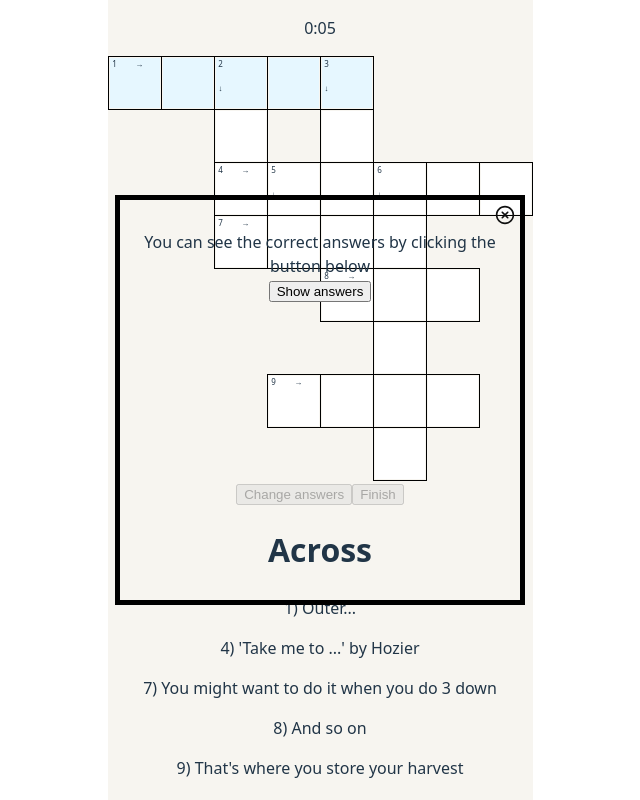
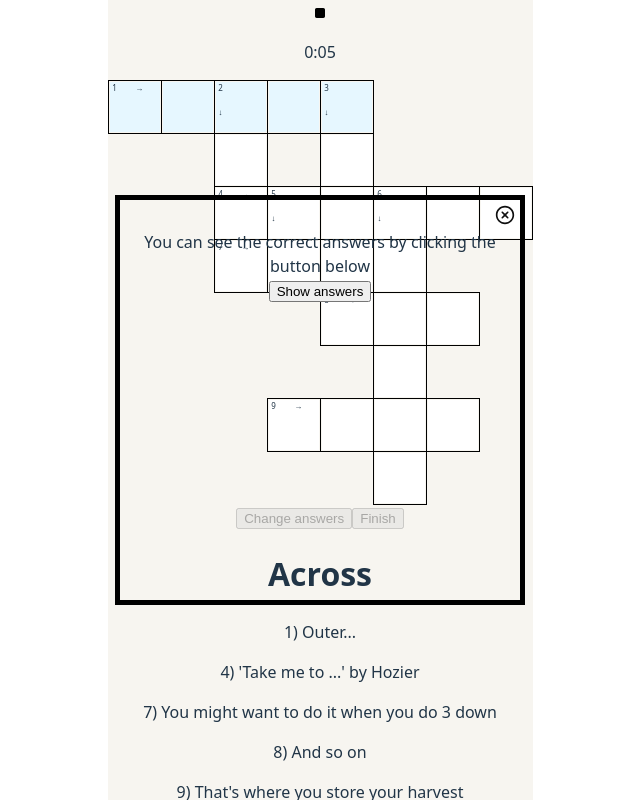
Before and after one commit to BUsuper/crossword-project, a React (Vite) app: page / in a window 1280 px wide. Both pictures are taken after a click on the button "Finish". Shown: the top 800 px of the page, without its empty margins (320-960 px from the left). Built offline with nearby package versions, Linux system fonts and the light colour scheme.

Commit message:
Add a timer stop indicator

```diff
--- /dev/null
+++ b/src/components/Timer/Timer.css
@@ -0,0 +1,4 @@
+#stopIndicator {
+    height: 10px;
+    width: 10px;
+}
--- a/src/components/Timer/Timer.jsx
+++ b/src/components/Timer/Timer.jsx
@@ -1,5 +1,7 @@
 import { useEffect, useState } from "react";
+import "./Timer.css"
 import { useSelector } from "react-redux";
+import stopIndicator from "../../assets/stop.svg"
 import { selectIsFinished } from "../../slices/statusesSelectors";
 
 export function Timer() {
@@ -20,5 +22,9 @@ export function Timer() {
         return () => clearInterval(timer);
     }, [isFinished]);
 
-    return <p>{`${(elapsedTime - elapsedTime % 60) / 60}:${String(elapsedTime % 60).padStart(2, "0")}`}</p>
+    return <div>
+        <img src={stopIndicator} id="stopIndicator" style={{visibility: isFinished ? "visible" : "hidden"}}></img>
+        <p>{`${(elapsedTime - elapsedTime % 60) / 60}:${String(elapsedTime % 60).padStart(2, "0")}`}</p>
+    </div>
+
 }
```
Also changed, not shown: src/assets/stop.svg (added).
